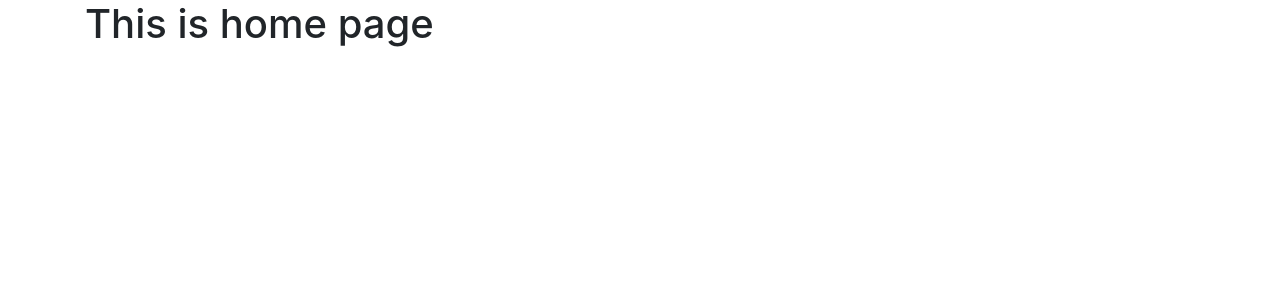
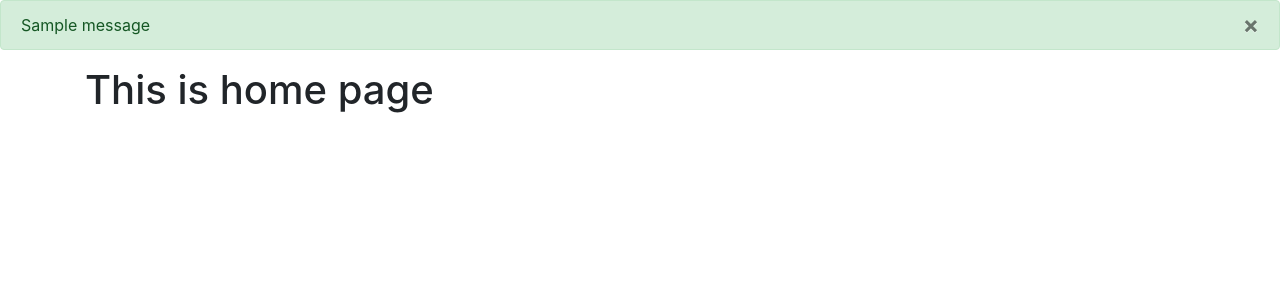
Before and after one commit to AliAbDev11/Notes_webapp, a Flask app: page / in a window 1280 px wide. Shown: the part 56-356 px from the top of the page. Run offline with Flask 3, Linux system fonts and the light colour scheme; tables that the repository leaves empty hold one stand-in row (values such as "Sample post"); one stand-in notice (Sample message) is shown; some libraries are stand-ins or nearby versions.

Commit message:
Update base.html
add alert message

```diff
--- a/website/templates/base.html
+++ b/website/templates/base.html
@@ -31,6 +31,27 @@
               </div>
             </div>
         </nav>
+        {% with messages = get_flashed_messages(with_categories=true) %}
+        {% if  messages %}
+          {% for category, message in messages %}
+            {% if category == 'error' %}
+              <div class="alert alert-danger alter-dismissable fade show" role="alert">
+                {{ message }}
+                <button type="button" class="close" data-dismiss="alert">
+                  <span aria-hidden="true">&times;</span>
+                </button>
+              </div>
+            {% else %}
+              <div class="alert alert-success alter-dismissable fade show" role="alert">
+                {{ message }}
+                <button type="button" class="close" data-dismiss="alert">
+                  <span aria-hidden="true">&times;</span>
+                </button>
+              </div>
+            {% endif %}
+          {% endfor %}
+        {% endif %}
+        {% endwith %}
         <div class="container">
           {% block content %} {% endblock %}
         </div>
```
